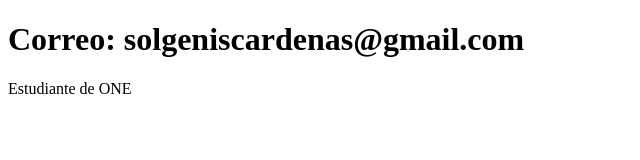
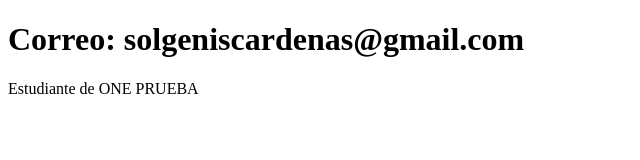
Before and after one commit to SunnyRivery28/Sistema-de-registroSECF, a plain HTML site: page contacto.html in a window 1280 px wide. Shown: the full height of the page, 0-640 px from the left. Drawn offline with Linux system fonts and the light colour scheme.

```diff
--- a/contacto.html
+++ b/contacto.html
@@ -7,6 +7,6 @@
 </head>
 <body>
     <h1>Correo: solgeniscardenas@gmail.com</h1>
-        <p>Estudiante de ONE</p>
+        <p>Estudiante de ONE PRUEBA</p>
 </body>
 </html>
```
